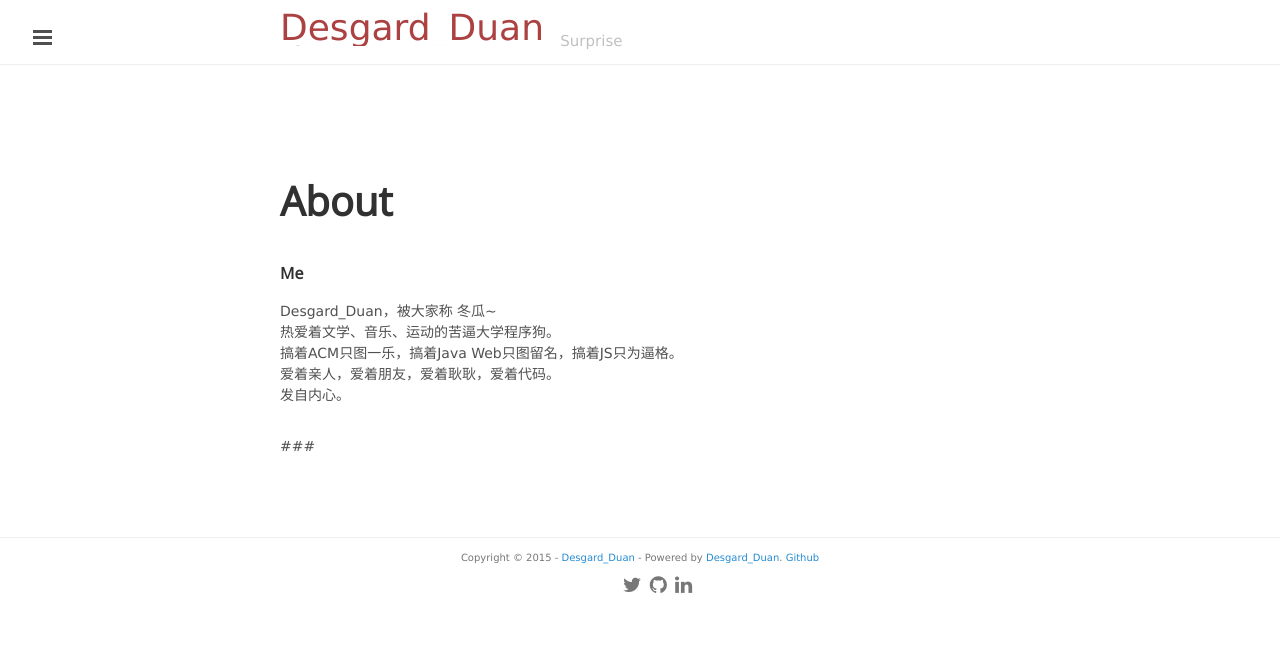
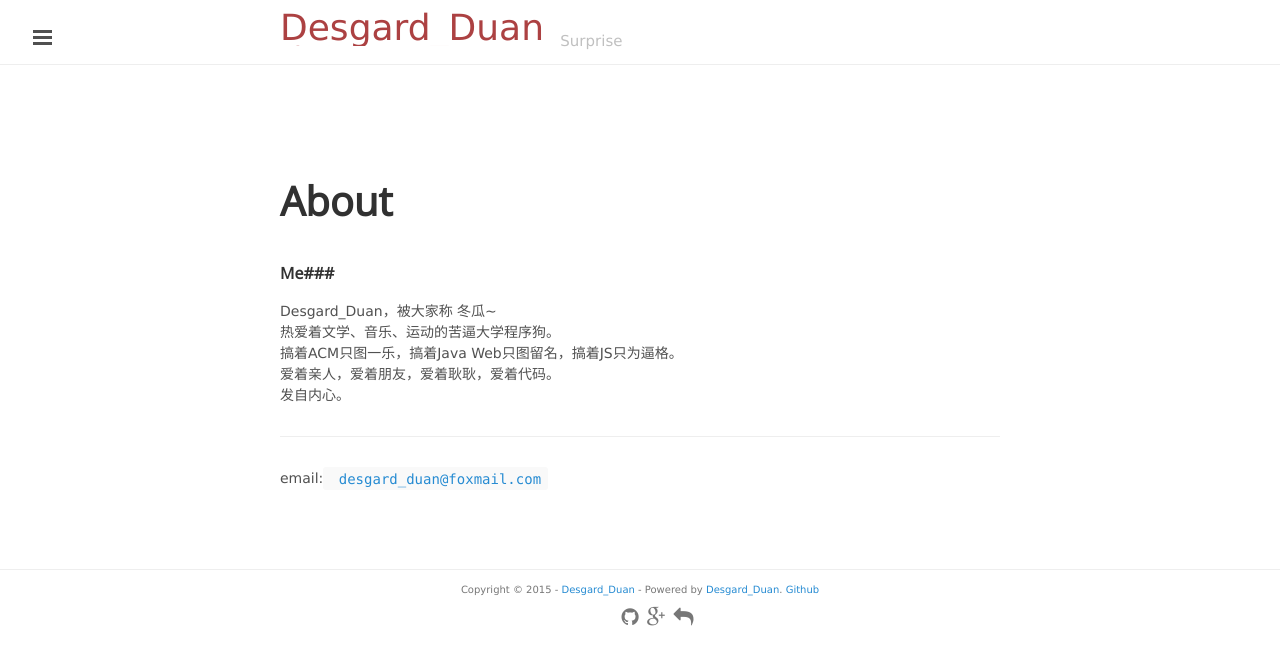
Before and after one commit to Desgard/desgard.github.com, a Jekyll site: the page built from about.md, in a window 1280 px wide. Shown: the top 665 px of the page. Built offline with Jekyll 4.4.1, drawn with Linux system fonts in a browser that asks for light colours; Markdown is read by kramdown in place of the engine named in the settings.

Commit message:
2015-2-1:correct the message

```diff
--- a/_includes/footer.html
+++ b/_includes/footer.html
@@ -4,8 +4,8 @@
     <a href="http://github.com/">Github</a>
   </p>
   <ul>
-    <li><a href="/"><i class="fa fa-twitter fa-2x"></i></a></li>
     <li><a href="https://github.com/dgytdhy"><i class="fa fa-github fa-2x"></i></a></li>
-    <li><a href="#"><i class="fa fa-linkedin fa-2x"></i></a></li>
+    <li><a href="https://plus.google.com/u/0/"><i class="fa fa-google-plus fa-2x"></i></a></li>
+    <li><a href="Mailto: desgard_duan@foxmail.com"><i class="fa fa-mail-reply fa-2x"></i></a></li>
   </ul>
 </div>
--- a/_includes/head.html
+++ b/_includes/head.html
@@ -22,7 +22,7 @@
 
   <!-- Icons -->
   <!-- <link rel="apple-touch-icon-precomposed" sizes="144x144" href="/public/img/apple-touch-icon-144-precomposed.png"> -->
-  <link rel="shortcut icon" href="/public/img/{{ post.author }}.ico">
+  <link rel="shortcut icon" href="/public/img/Desgard_Duan.ico">
 
   <!-- RSS -->
   <link rel="alternate" type="application/rss+xml" title="RSS" href="/atom.xml">
--- a/_includes/sidebar.html
+++ b/_includes/sidebar.html
@@ -1,7 +1,6 @@
 <!-- Target for toggling the sidebar `.sidebar-checkbox` is for regular
      styles, `#sidebar-checkbox` for behavior. -->
 <input type="checkbox" class="sidebar-checkbox" id="sidebar-checkbox">
-
 <!-- Toggleable sidebar -->
 <div class="sidebar" id="sidebar">
   <div class="sidebar-item">
@@ -16,9 +15,9 @@
     <a class="sidebar-nav-item" href="/archive/"><i class="fa fa-file-text-o fa-fw"></i>&nbsp 归档·&nbspArchive</a>
     <a class="sidebar-nav-item" href="/category/"><i class="fa fa-book fa-fw"></i>&nbsp 分类·&nbspCategory</a>
     <a class="sidebar-nav-item" href="/tag/"><i class="fa fa-tags fa-fw"></i>&nbsp 标签·&nbspTag</a>
-    <a class="sidebar-nav-item" href="/works/">works</a>
+    <a class="sidebar-nav-item" href="/works/"><i class="fa fa-tags fa-fw"></i>&nbsp 作品·&nbspworks</a>
     <a class="sidebar-nav-item" href="/about/"><i class="fa fa-hand-o-right fa-fw"></i>&nbsp 关于·&nbspAbout</a>
-    <span class="sidebar-nav-item"><i class="fa fa-info-circle">&nbsp&nbsp  </i>Currently v{{ site.version }}</span>
+    <span class="sidebar-nav-item"><i class="fa fa-info-circle">&nbsp&nbsp  </i>Desblogs v{{ site.version }}</span>
   </nav>
 
   <div class="sidebar-item">
--- a/_layouts/default.html
+++ b/_layouts/default.html
@@ -28,5 +28,6 @@
     {% include footer.html %}
 
     <!-- "The ending isn’t any more important than the moments leading to it." -Dr. Eva Rosalene, To The Moon -->
+
   </body>
 </html>
--- a/about.md
+++ b/about.md
@@ -4,7 +4,7 @@ title: About
 ---
 
 
-###Me
+###Me###
 
 Desgard_Duan，被大家称 冬瓜~
 <br />
@@ -17,4 +17,6 @@ Desgard_Duan，被大家称 冬瓜~
 发自内心。
 <br />
 
-###
+
+<hr />
+email:<code> <a href="Mailto: desgard_duan@foxmail.com">desgard_duan@foxmail.com</a></code>
```
Also changed, not shown: public/css/font-awesome.min.css, 1 other file.
